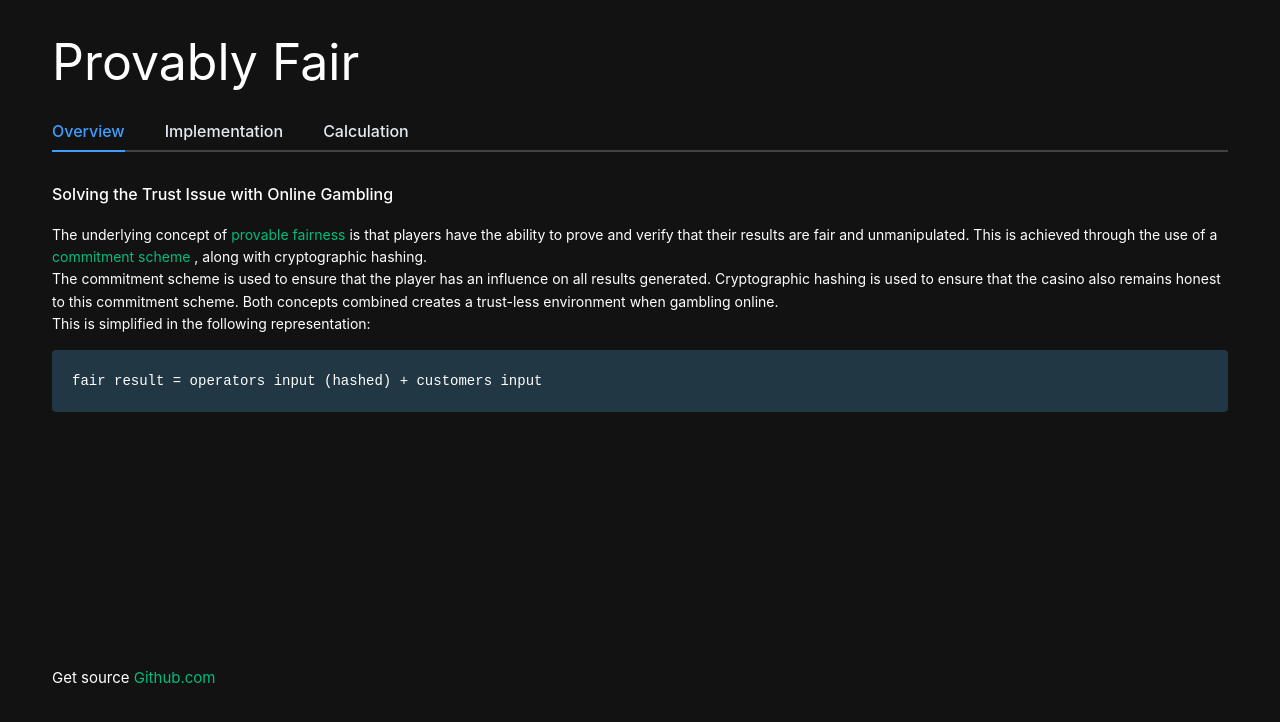
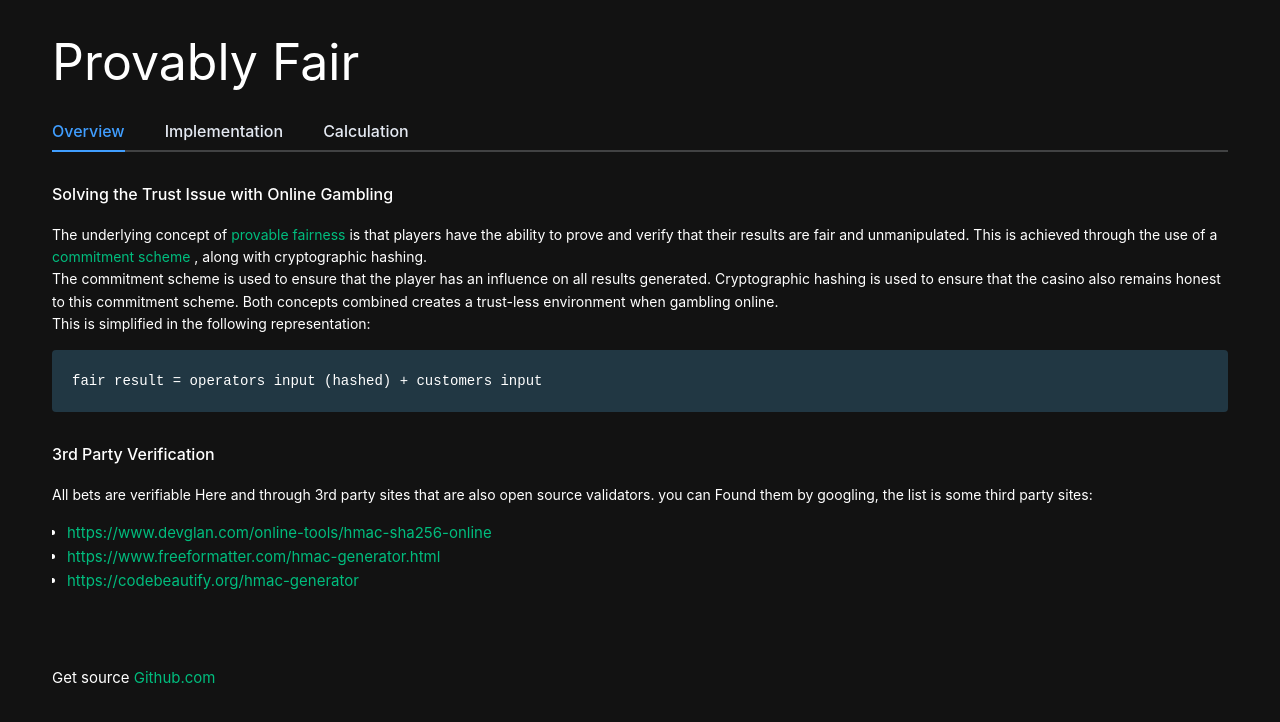
Before and after one commit to afbgamingopen/verify, a Vue app: page / in a window 1280 px wide. Shown: the top 722 px of the page. Built offline with nearby package versions, Linux system fonts and the light colour scheme.

Commit message:
hmac links

```diff
--- a/src/components/overview.vue
+++ b/src/components/overview.vue
@@ -22,10 +22,42 @@
               <code>fair result = operators input (hashed) + customers input</code>
           </pre>
           </p>
+          <h2>3rd Party Verification</h2>
+          <p>All bets are verifiable
+            Here and through 3rd party sites that are also open source validators. you can
+            Found them by googling, the list is some third party sites:
+          </p>
+            <ul class="list">
+                <li>
+                    <a href="https://www.devglan.com/online-tools/hmac-sha256-online" target="_blank">
+                        <span>
+                            https://www.devglan.com/online-tools/hmac-sha256-online
+                        </span>
+                    </a>
+                </li>
+                <li>
+                    <a href="https://www.freeformatter.com/hmac-generator.html" target="_blank">
+                        <span>
+                            https://www.freeformatter.com/hmac-generator.html
+                        </span>
+                    </a>
+                </li>
+                <li>
+                    <a href="https://codebeautify.org/hmac-generator" target="_blank">
+                        <span>
+                            https://codebeautify.org/hmac-generator
+                        </span>
+                    </a>
+                </li>
+            </ul>
       </div>
   </div>
 </template>
 
 <style scoped>
 
+ul.list {
+    padding: 1em;
+}
+
 </style>
```
